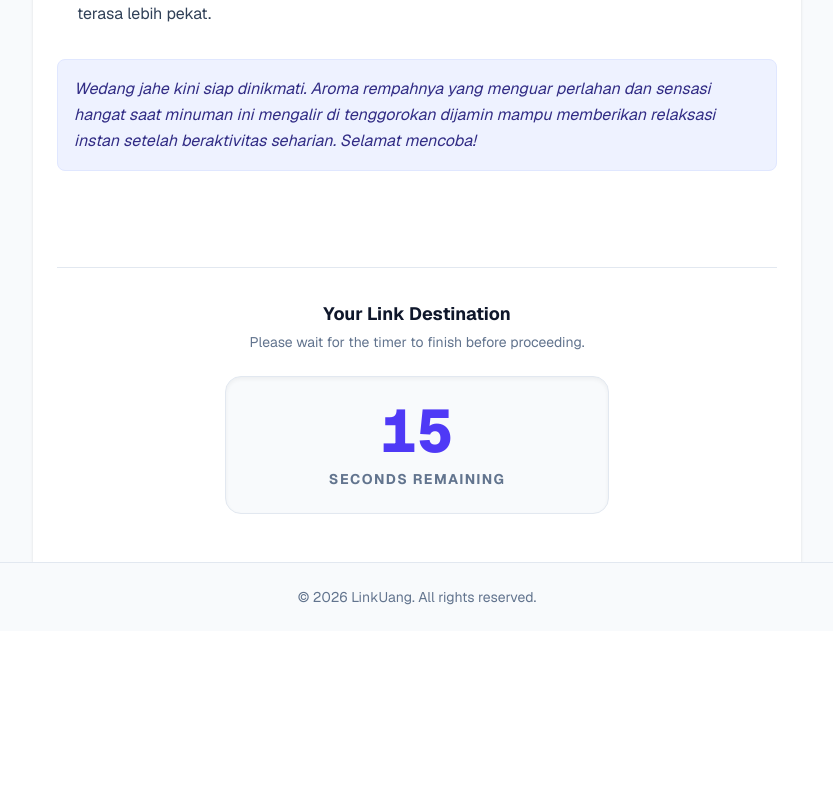
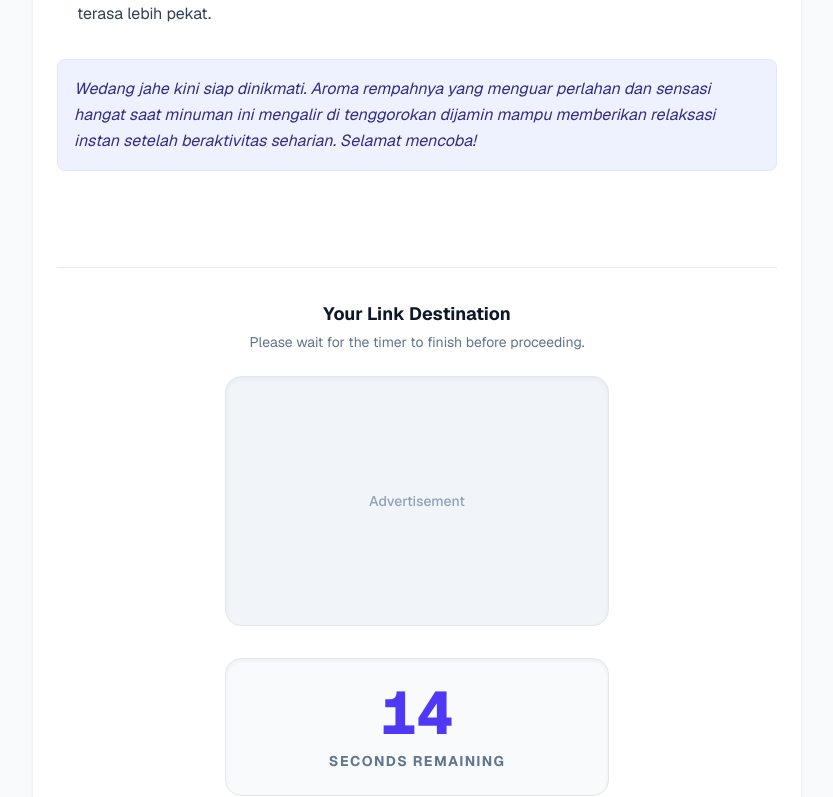
Before and after one commit to zerouknoun/likuang, a Next.js app: page /s/1 in a window 1280 px wide. Shown: the part 2000-2797 px from the top of the page, without its empty margins (223-1056 px from the left). Before the commit the page ends 2631 px from the top, so only its background shows below. Built offline with nearby package versions, Linux system fonts and the light colour scheme.

Commit message:
style: memindahkan posisi iklan video ke atas timer

```diff
--- a/src/app/s/[code]/page.tsx
+++ b/src/app/s/[code]/page.tsx
@@ -207,6 +207,12 @@ export default function WaitPage() {
             <p className="text-slate-500 text-sm">Please wait for the timer to finish before proceeding.</p>
           </div>
 
+          {/* Video Ad HTML Space */}
+          <div id="video-ad-container" className="mb-8 w-full min-h-[250px] max-w-sm flex justify-center items-center overflow-hidden rounded-2xl bg-slate-100 border border-slate-200 relative shadow-inner">
+            <span className="absolute text-slate-400 text-sm font-medium z-0 text-center px-4">Advertisement</span>
+            {/* Ad Network script will target #video-ad-container */}
+          </div>
+
           <div className="min-h-[80px] w-full flex items-center justify-center">
             {error ? (
               <div className="text-red-600 bg-red-50 border border-red-200 px-6 py-4 rounded-xl font-medium w-full text-center">
```
